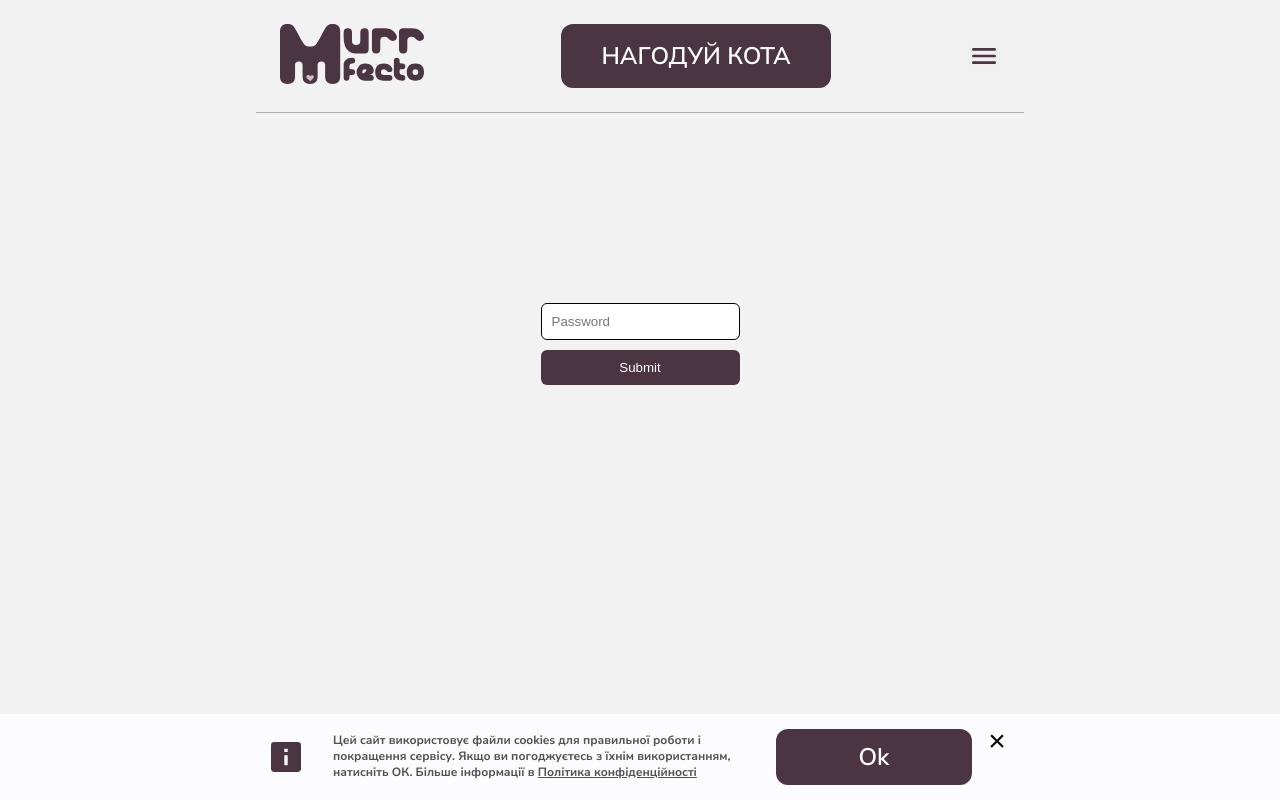
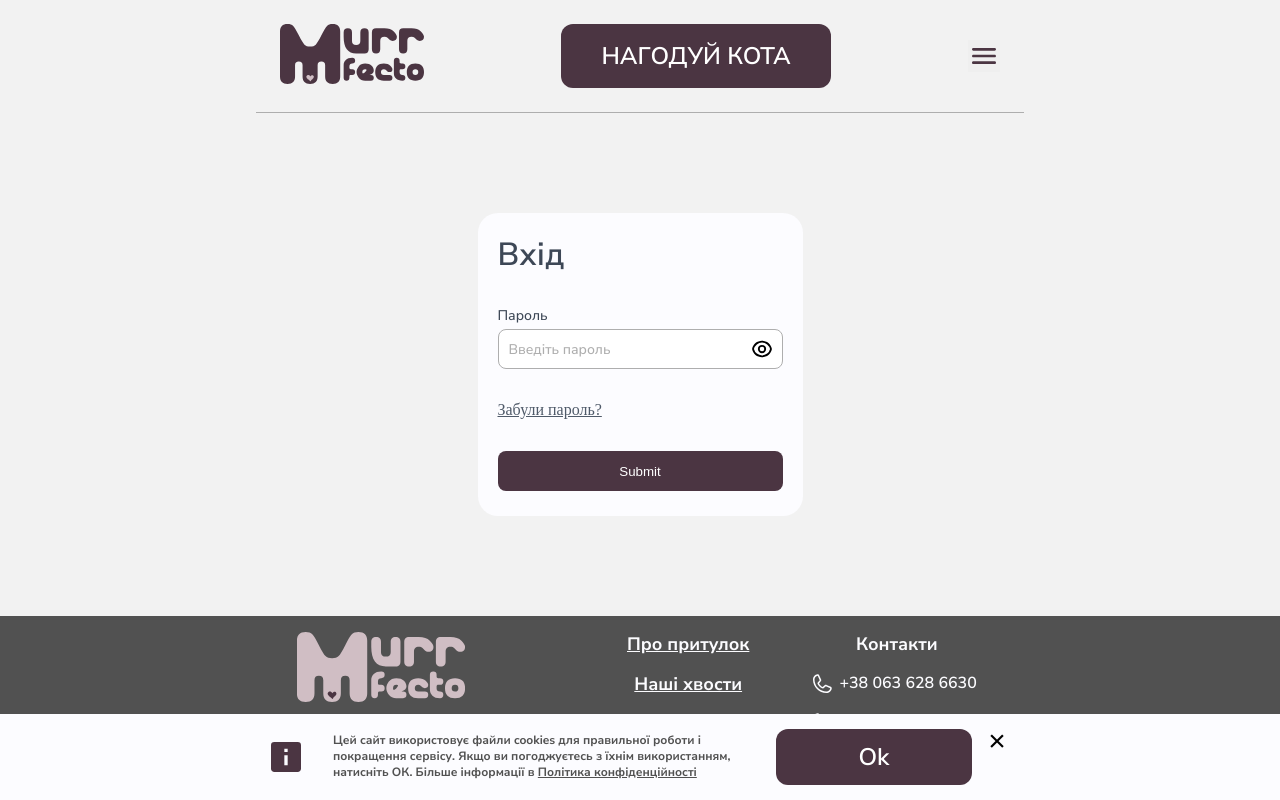
Before and after one commit to murrfecto/murrfecto1, a React (Create React App) app in the folder client/: page /admin in a window 1280 px wide. Shown: the top 800 px of the page. Built offline with nearby package versions, Linux system fonts and the light colour scheme.

Commit message:
add:update amin page

```diff
--- a/client/src/pages/AdminPage/AdminPage.js
+++ b/client/src/pages/AdminPage/AdminPage.js
@@ -1,10 +1,11 @@
 import React, {useState} from 'react';
 import './AdminPage.scss';
 import Dashboard from "./components/Dashboard/Dashboard";
+import { RiEyeLine, RiEyeOffLine } from 'react-icons/ri';
 
 const IsAdminFrom = ({setIsAdmin}) => {
     const [password, setPassword] = useState('');
-
+    const [showPassword, setShowPassword] = useState(false);
     const adminPassword = '123123123';
 
     const handleSubmit = (e) => {
@@ -15,17 +16,35 @@ const IsAdminFrom = ({setIsAdmin}) => {
         <>
             <div className="login">
                 <div className="login_container">
-                    <div className="login_container__title"></div>
+                    <div className="login_container__title">Вхід</div>
                     <form className="login_container__form"
                           onSubmit={handleSubmit}>
+                        <label htmlFor="">Пароль</label>
+                        <div className='password-container'>
                             <input
                                 className="password"
-                            type="password"
+                                type={showPassword ? 'text' : 'password'}
                                 id="admin-password"
                                 value={password}
-                            placeholder="Password"
+                                placeholder="Введіть пароль"
                                 onChange={(e) => setPassword(e.target.value)}
                             />
+                            {showPassword ? (
+                                <RiEyeOffLine
+                                    className="eye-icon"
+                                    onClick={() => setShowPassword(false)}
+                                    size={22}
+                                />
+                            ) : (
+                                <RiEyeLine
+                                    className="eye-icon"
+                                    onClick={() => setShowPassword(true)}
+                                    size={22}
+                                />
+                            )}
+                        </div>
+
+                        <p className="restore">Забули пароль?</p>
                         <button className="btnSubmit">Submit</button>
                     </form>
                 </div>
@@ -40,7 +59,7 @@ const AdminPage = () => {
 
     return (
         <>
-            <Dashboard setIsAdmin={setIsAdmin} />
+            <Dashboard setIsAdmin={setIsAdmin}/>
         </>
     );
 };
--- a/client/src/pages/AdminPage/AdminPage.scss
+++ b/client/src/pages/AdminPage/AdminPage.scss
@@ -2,33 +2,81 @@
 
 .login {
   @include position-center;
-  height: 100vh;
-  &_container{
+
+  &_container {
     @include flex-column-na;
+    padding: 20px 0 20px 20px;
+    margin: 100px 0;
     gap: 30px;
-    margin-top: 160px;
-    &__title{
-      @include inter-500-size-14;
-      text-align: center;
+    width: 325px;
+    height: 303px;
+    background: #FCFCFF;
+    border-radius: 20px;
+
+    &__title {
+      text-align: left;
+      @include nunito-600-size-32;
+      color: $color-blue;
     }
-    &__form{
+
+    &__form {
       @include flex-column-na;
-      .password{
+
+      label {
+        @include nunito-400-size-14;
+        color: $color-blue;
+        margin-bottom: 4px;
+      }
+
+      .password-container {
+        position: relative;
+
+        .eye-icon {
+          position: absolute;
+          top: 50%;
+          right: 30px;
+          transform: translateY(-50%);
+          cursor: pointer;
+        }
+
+        .eye-icon:hover {
+          color: blue; // Змініть колір, якщо потрібно
+        }
+      }
+
+      .password {
         padding: 10px;
-        border: 1px solid ;
-        border-radius: 6px;
+        border: 0.5px solid $color-border;
+        border-radius: 8px;
         outline: none;
+        width: 285px;
+        height: 40px;
+
+        &::placeholder {
+          @include nunito-400-size-14;
+          color: $color-border;
+        }
       }
-      .btnSubmit{
+
+      .restore {
+        color: $color-card-text;
+        margin-top: 32px;
+        text-decoration: underline;
+      }
+
+      .btnSubmit {
         padding: 10px;
-        margin-top: 10px;
+        margin-top: 32px;
         border: none;
-        border-radius: 6px;
+        width: 285px;
+        height: 40px;
+        border-radius: 8px;
         font-weight: 500;
         background-color: $color-btn;
         color: white;
         cursor: pointer;
         transition: color 300ms linear;
+
         &:hover {
           background-color: $color-btn-hover;
         }
```
Lines whose indentation alone changed are shown as unchanged.
